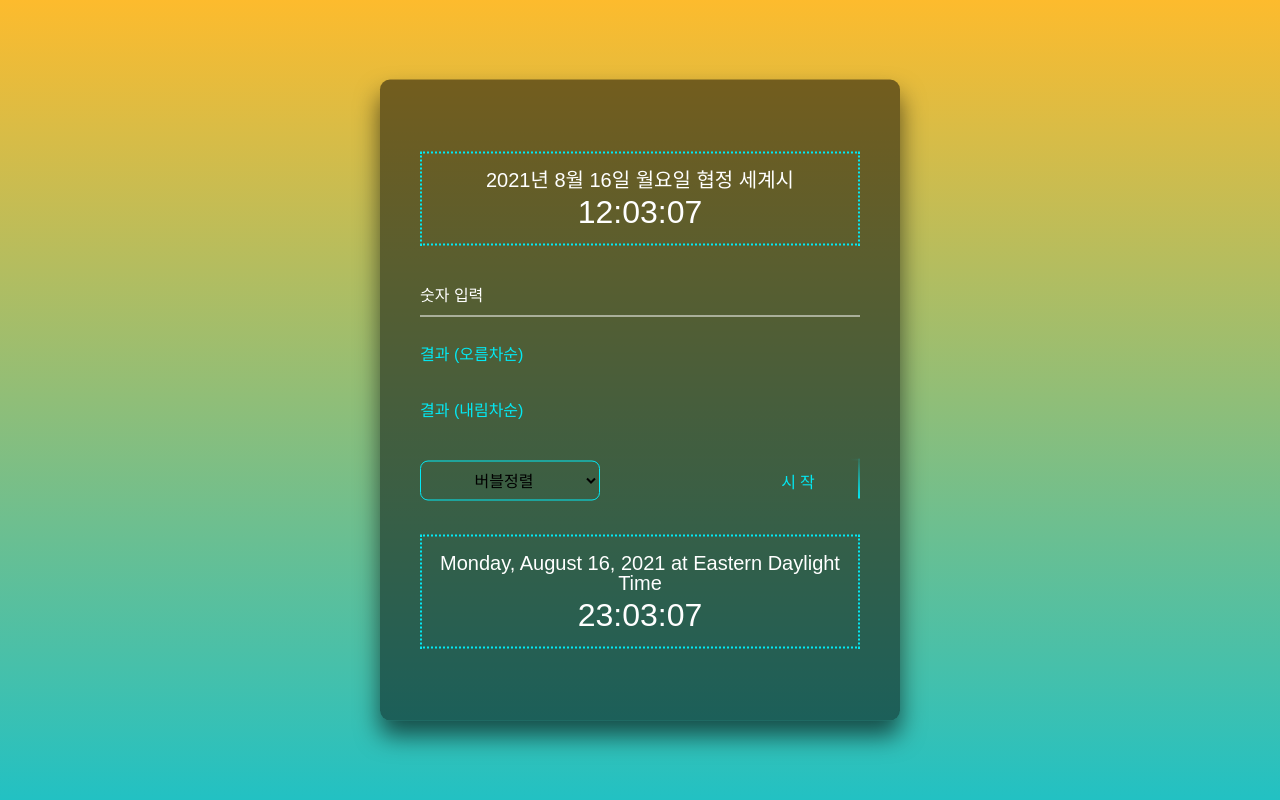
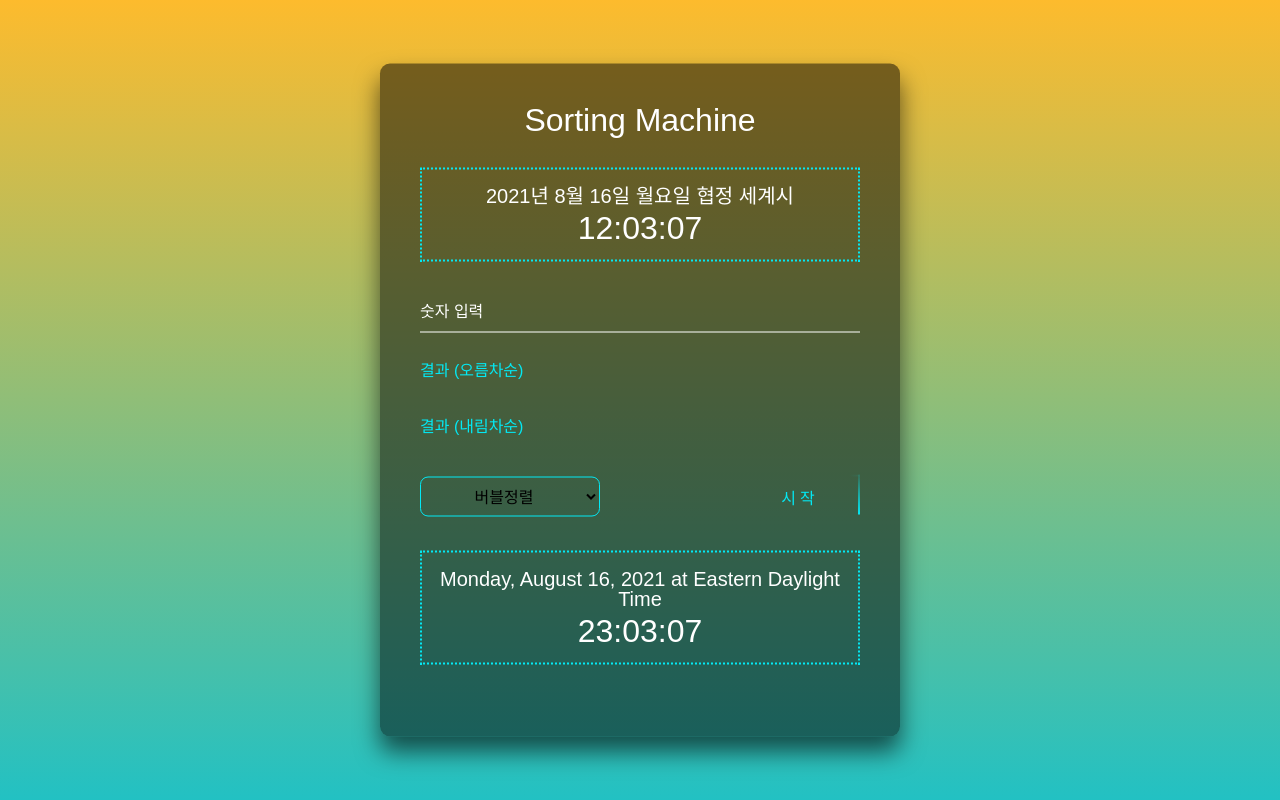
Before and after one commit to salybu/solarconnect-sorting, a React (Create React App) app: page / in a window 1280 px wide. Built offline with nearby package versions, Linux system fonts and the light colour scheme.

Commit message:
[Style] 정렬 머신 타이틀 추가

```diff
--- a/src/pages/Home/Home.js
+++ b/src/pages/Home/Home.js
@@ -101,6 +101,7 @@ const Home = () => {
 
   return (
     <SortingMachineBox>
+      <Title>Sorting Machine</Title>
       <Timer locale='ko-KR' />
       <form onSubmit={onStartSorting}>
         <InputField>
@@ -135,6 +136,12 @@ const Home = () => {
     </SortingMachineBox>
   );
 };
+
+const Title = styled.h1`
+  text-align: center;
+  color: ${theme.colors.second};
+  font-size: 2rem;
+`;
 
 const SortingMachineBox = styled.div`
   position: absolute;
```
